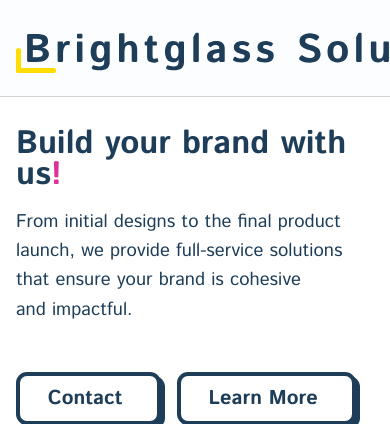
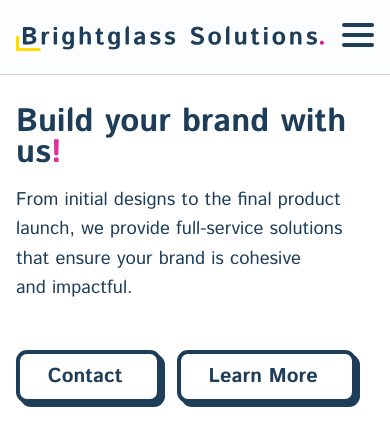
Before and after one commit to ben-crum-bg/bg-prod, a PHP site: page / in a window 390 px wide. Shown: the top 424 px of the page. Run offline with PHP 8.4, Linux system fonts and the light colour scheme; some web fonts are replaced.

Commit message:
Add some responsiveness to new logo

```diff
--- a/index.html
+++ b/index.html
@@ -32,7 +32,7 @@
                 Brightglass Solutions<span class="accent-text-purple">.</span>
             </h1>
             <a class="logo-svg" href="#" aria-label="Go to home page">
-                <svg width="502" height="57" viewBox="0 0 502 57" fill="none" xmlns="http://www.w3.org/2000/svg">
+                <svg viewBox="0 0 502 57" fill="none" xmlns="http://www.w3.org/2000/svg">
                     <rect y="52" width="40" height="5" rx="2.5" fill="#FFDD00" />
                     <rect x="5" y="32" width="25" height="5" rx="2.5" transform="rotate(90 5 32)" fill="#FFDD00" />
                     <path
--- a/pages-html/contact-us.html
+++ b/pages-html/contact-us.html
@@ -31,7 +31,7 @@
                 Brightglass Solutions<span class="accent-text-purple">.</span>
             </h1>
             <a class="logo-svg" href="../index.html" aria-label="Go to home page">
-                <svg width="502" height="57" viewBox="0 0 502 57" fill="none" xmlns="http://www.w3.org/2000/svg">
+                <svg viewBox="0 0 502 57" fill="none" xmlns="http://www.w3.org/2000/svg">
                     <rect y="52" width="40" height="5" rx="2.5" fill="#FFDD00" />
                     <rect x="5" y="32" width="25" height="5" rx="2.5" transform="rotate(90 5 32)" fill="#FFDD00" />
                     <path
--- a/pages-html/services.html
+++ b/pages-html/services.html
@@ -32,7 +32,7 @@
                 Brightglass Solutions<span class="accent-text-purple">.</span>
             </h1>
             <a class="logo-svg" href="../index.html" aria-label="Go to home page">
-                <svg width="502" height="57" viewBox="0 0 502 57" fill="none" xmlns="http://www.w3.org/2000/svg">
+                <svg viewBox="0 0 502 57" fill="none" xmlns="http://www.w3.org/2000/svg">
                     <rect y="52" width="40" height="5" rx="2.5" fill="#FFDD00" />
                     <rect x="5" y="32" width="25" height="5" rx="2.5" transform="rotate(90 5 32)" fill="#FFDD00" />
                     <path
--- a/style.css
+++ b/style.css
@@ -188,6 +188,8 @@ a {
 }
 
 .logo-svg {
+    width: 100%;
+    max-width: 31rem;
     padding-block: 2rem;
 }
 
@@ -390,6 +392,14 @@ h2 {
 @media (max-width: 600px) {
     .header {
         padding-inline: 1rem;
+    }
+
+    .logo-svg {
+        /* max-width: 20rem; */
+    }
+
+    #nav-open {
+        margin-inline-start: 1rem;
     }
 
     #nav-close {
```
